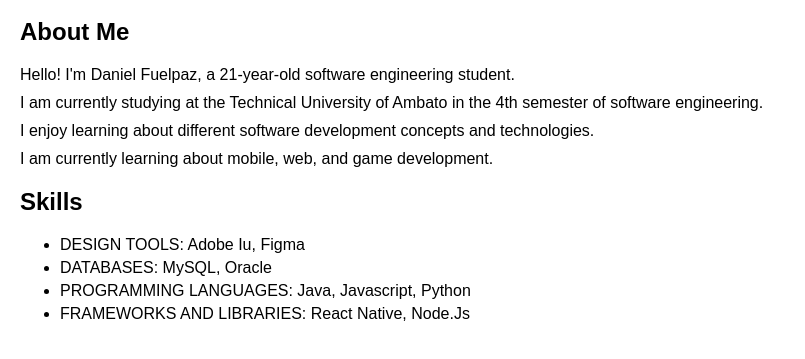
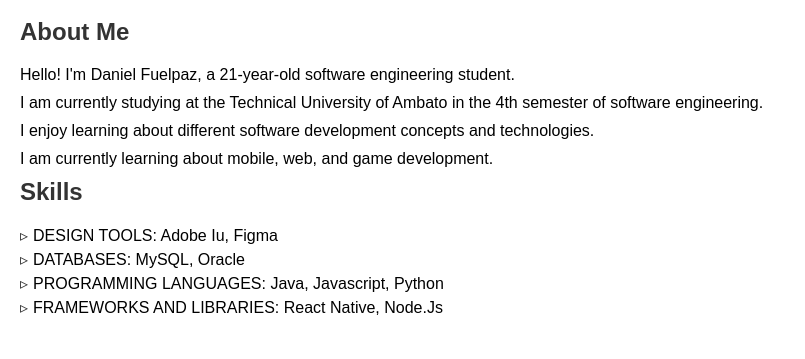
Before and after one commit to DanielFuelpaz/DanielFuelpaz.github.io, a plain HTML site: page index.html in a window 1280 px wide. Shown: the part 61-420 px from the top of the page, without its empty margins (0-805 px from the left). Drawn offline with Linux system fonts and the light colour scheme.

Commit message:
Update index.html

```diff
--- a/index.html
+++ b/index.html
@@ -1,3 +1,4 @@
+<!DOCTYPE html>
 <html lang="en">
 <head>
   <meta charset="UTF-8">
@@ -10,8 +11,9 @@
       padding: 20px;
     }
 
-    h1 {
+    h1, h2 {
       color: #333;
+      margin-top: 0;
     }
 
     p {
@@ -21,10 +23,22 @@
 
     ul {
       margin-top: 10px;
+      padding-left: 20px;
     }
 
     li {
       margin-bottom: 5px;
+    }
+
+    .skills-list {
+      list-style: none;
+      padding-left: 0;
+    }
+
+    .skills-list li::before {
+      content: "▹";
+      color: #333;
+      margin-right: 5px;
     }
   </style>
 </head>
@@ -38,7 +52,7 @@
   <p>I am currently learning about mobile, web, and game development.</p>
 
   <h2>Skills</h2>
-  <ul>
+  <ul class="skills-list">
     <li>DESIGN TOOLS: Adobe Iu, Figma</li>
     <li>DATABASES: MySQL, Oracle</li>
     <li>PROGRAMMING LANGUAGES: Java, Javascript, Python</li>
```
